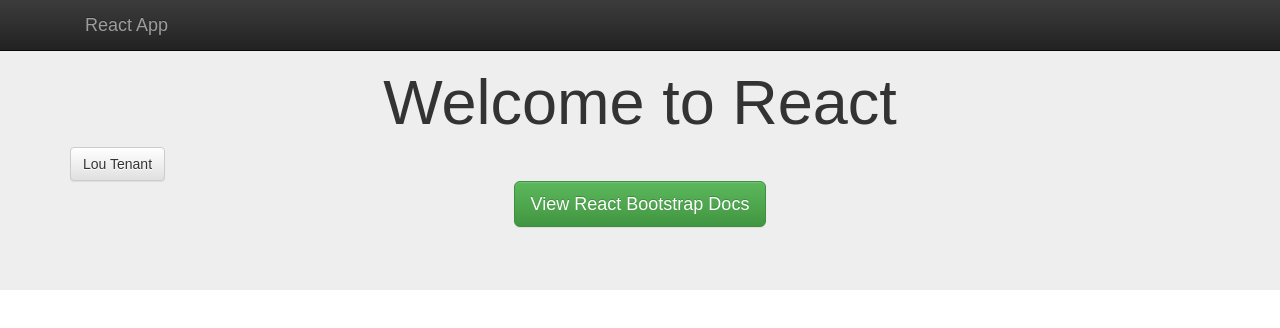
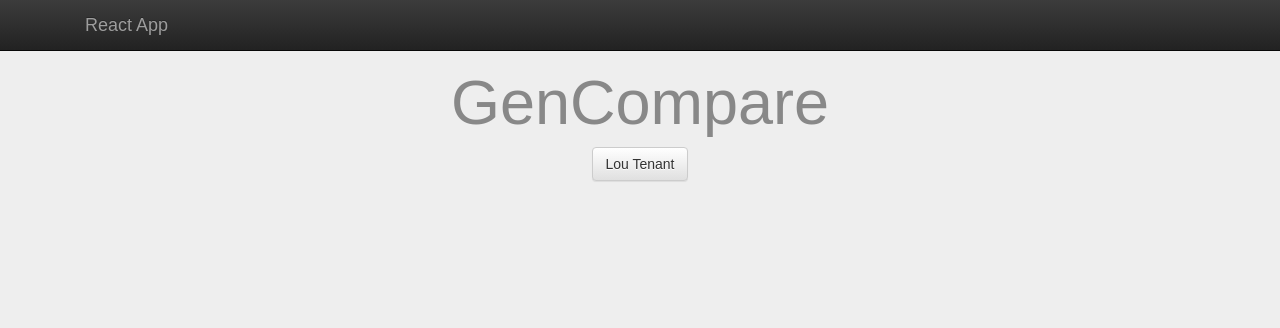
Before and after one commit to eastcoastcoder/ReactHackIL, a React (Create React App) app: page / in a window 1280 px wide. Shown: the top 328 px of the page. Built offline with nearby package versions, Linux system fonts and the light colour scheme.

Commit message:
css changes

```diff
--- a/src/App.js
+++ b/src/App.js
@@ -20,10 +20,8 @@
         </Navbar>
         <Jumbotron>
           <Grid>
-            <h1>Welcome to React</h1>
-            <p>
+            <h1 id = 'title'>GenCompare</h1>
               <ButtonToolbar id = 'buttons'>
-                {/* Standard button */}
                 {/* Provides extra visual weight and identifies the primary action in a set of buttons */}
                 <Button bsStyle="primary">Primary</Button>
 
@@ -42,14 +40,6 @@
                 {/* Deemphasize a button by making it look like a link while maintaining button behavior */}
                 <Button bsStyle="link">Link</Button>
               </ButtonToolbar>
-              <Button
-                bsStyle="success"
-                bsSize="large"
-                href="http://react-bootstrap.github.io/components.html"
-                target="_blank">
-                View React Bootstrap Docs
-              </Button>
-            </p>
           </Grid>
         </Jumbotron>
       </div>
--- a/src/index.css
+++ b/src/index.css
@@ -3,8 +3,25 @@
 	text-align:center;
 }
 
+html, body, div#root, div.jumbotron{
+
+    height: 100%;
+}
+
 body {
+
+  background-color:#eee;
   margin: 0;
   padding: 0;
   font-family: sans-serif;
 }
+
+#buttons Button{
+
+	float: none;
+}
+
+#title{
+
+	color:#888;
+}
```
